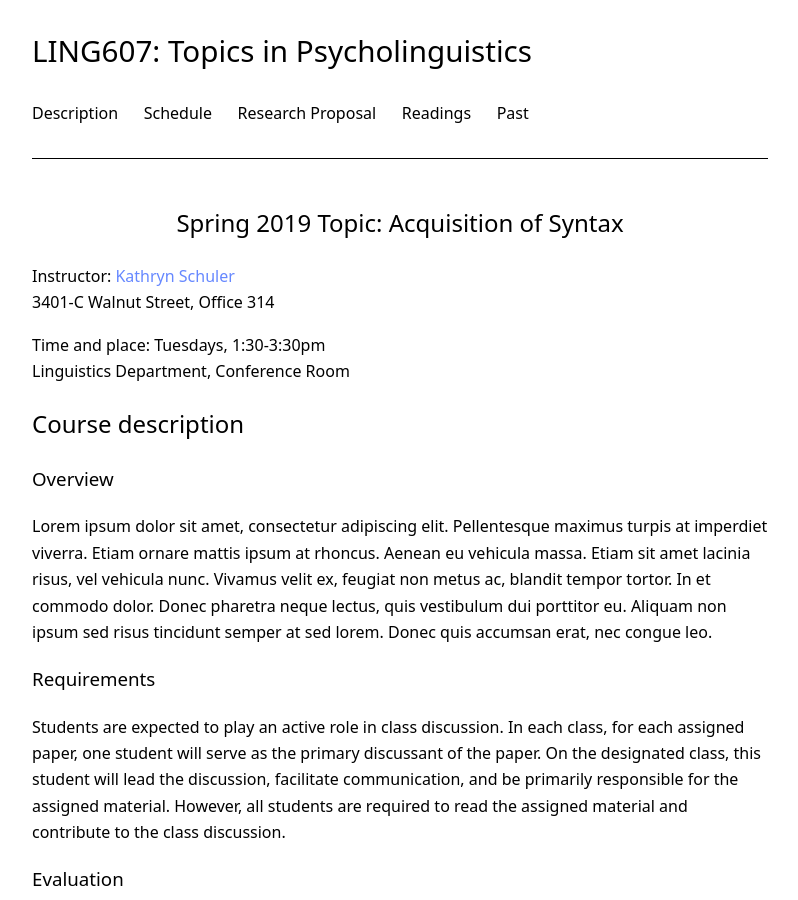
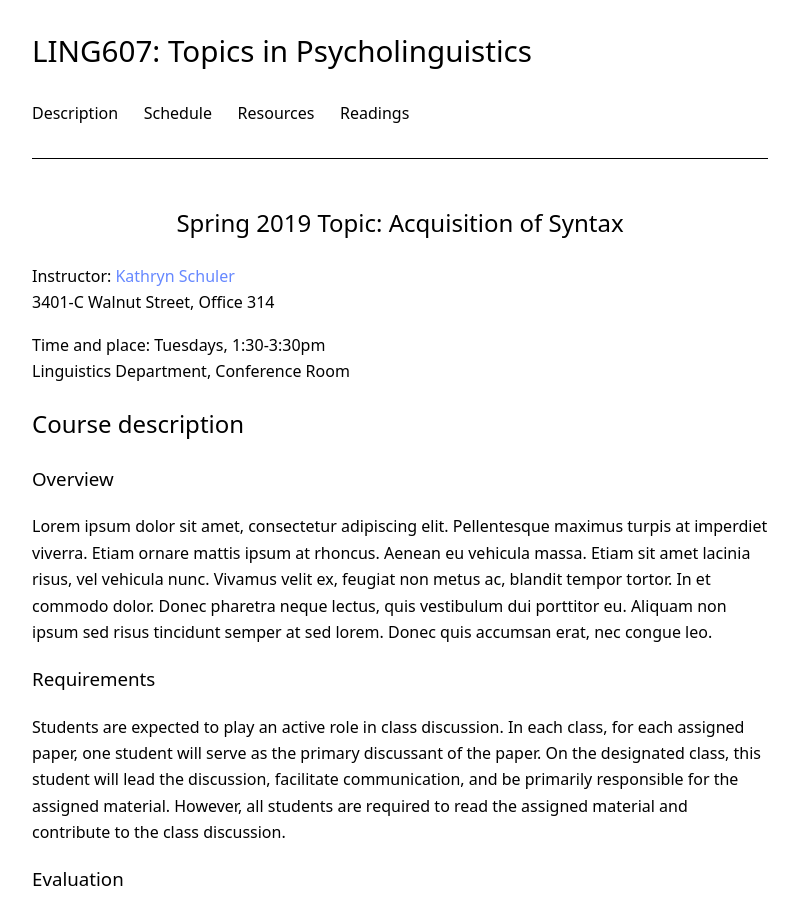
Before and after one commit to kschuler/ling001, a Jekyll site: the page built from index.md, in a window 1280 px wide and 900 px high. Shown: the whole window, without its empty margins (240-1038 px from the left). Built offline with Jekyll 4.4.1, drawn with Linux system fonts in a browser that asks for light colours.

Commit message:
Update _config.yml

```diff
--- a/_config.yml
+++ b/_config.yml
@@ -23,9 +23,8 @@ dark_theme: false            # enables dark mode
 navigation:                  # (optional) site navigation in the header
   Description: index.md
   Schedule: index.html#schedule
-  Research Proposal: index.html#research-proposal
+  Resources: index.html#research-proposal
   Readings: index.html#readings
-  Past: index.html#past-semesters
 
 icons:                       # (optional) icons in the header, see http://fontawesome.com/icons
   envelope: "mailto:"
```
